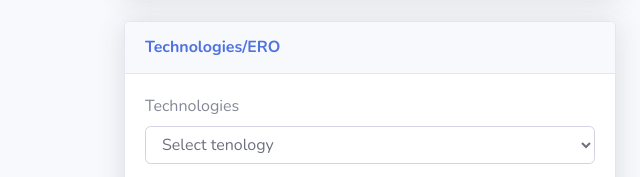
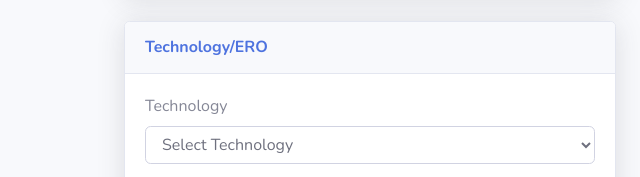
Before and after one commit to qihub/colt-app, a plain HTML site: page index.html in a window 1280 px wide. Shown: the part 391-568 px from the top of the page, 640-1280 px from the left. Drawn offline with nearby package versions, Linux system fonts and the light colour scheme.

Commit message:
updated text

```diff
--- a/index.html
+++ b/index.html
@@ -214,15 +214,15 @@
 								<!-- Card Header - Dropdown -->
 								<div
 									class="card-header py-3 d-flex flex-row align-items-center justify-content-between">
-									<h6 class="m-0 font-weight-bold text-primary">Technologies/ERO</h6>
+									<h6 class="m-0 font-weight-bold text-primary">Technology/ERO</h6>
 
 								</div>
 								<!-- Card Body -->
 								<div class="card-body">
 									<div class="form-group">
-										<label for="">Technologies</label>
+										<label for="">Technology</label>
 										<select name="" id="technologies" class="form-control">
-											<option selected disabled>Select tenology</option>
+											<option selected disabled>Select Technology</option>
 										</select>
 									</div>
 
```
